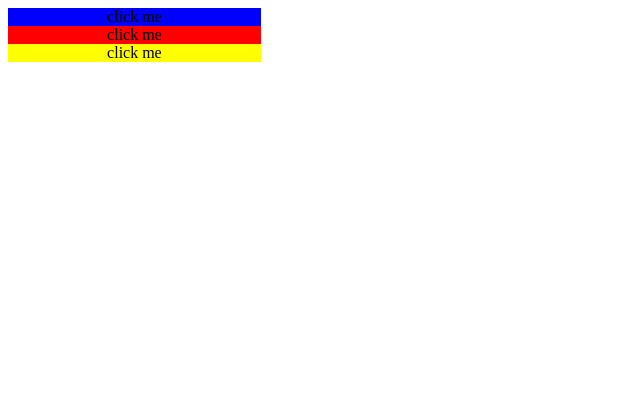
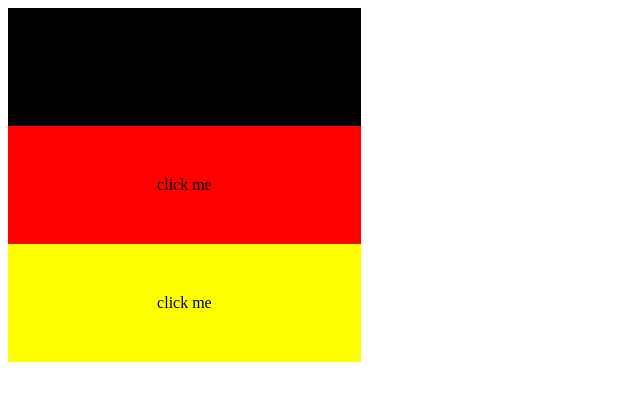
Before and after one commit to kwenkamyemgai/3-button, a plain HTML site: page index.html in a window 1280 px wide. Shown: the whole page, without its empty margins (0-640 px from the left). Drawn offline with Linux system fonts and the light colour scheme.

Commit message:
color change

```diff
--- a/styles/style.css
+++ b/styles/style.css
@@ -4,16 +4,19 @@ body {
 }
 
 .btn1 {
+  padding: 50px;
   width: 20%;
-  background-color: #00f;
+  background-color: black;
 }
 
 .btn2 {
+  padding: 50px;
   width: 20%;
-  background-color: #f00;
+  background-color: red;
 }
 
 .btn3 {
+  padding: 50px;
   width: 20%;
   background-color: #ff0;
 }
```
